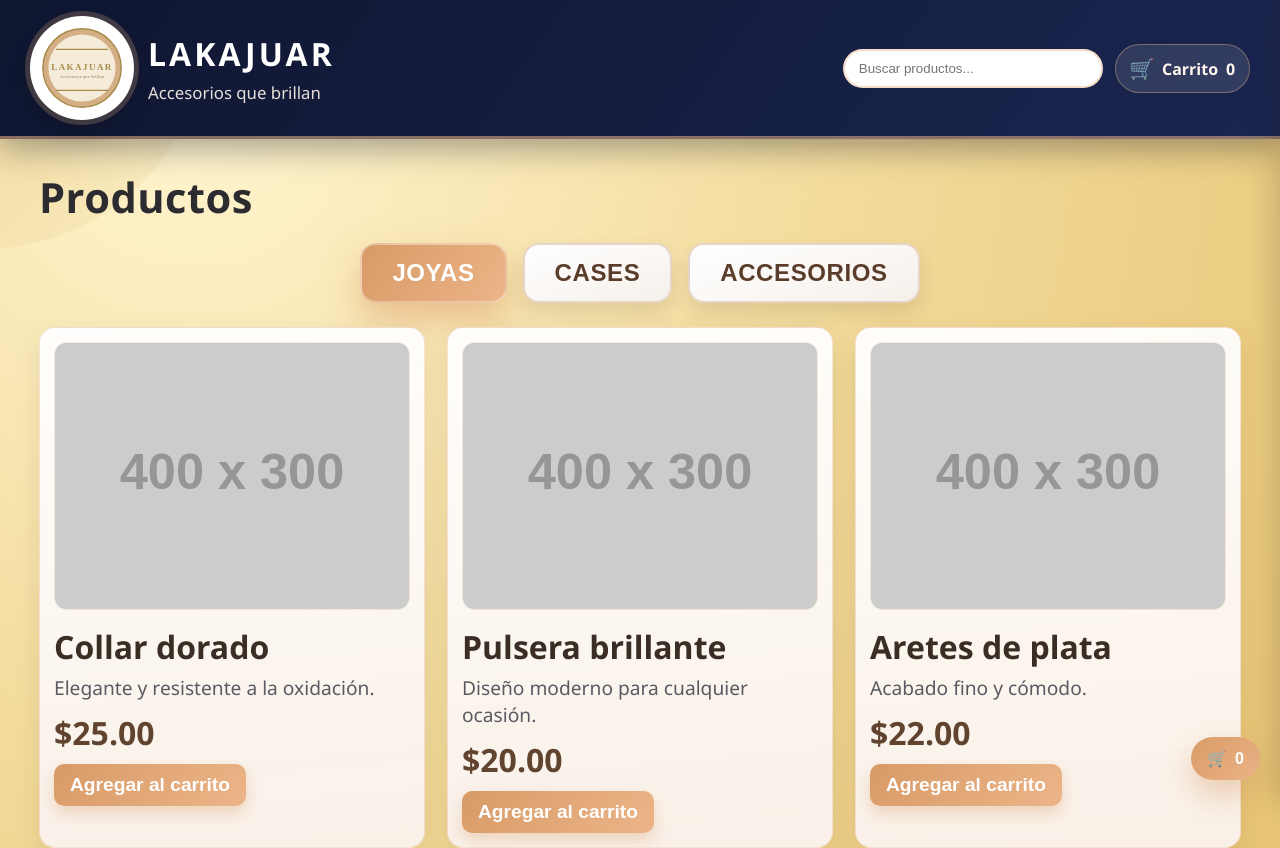
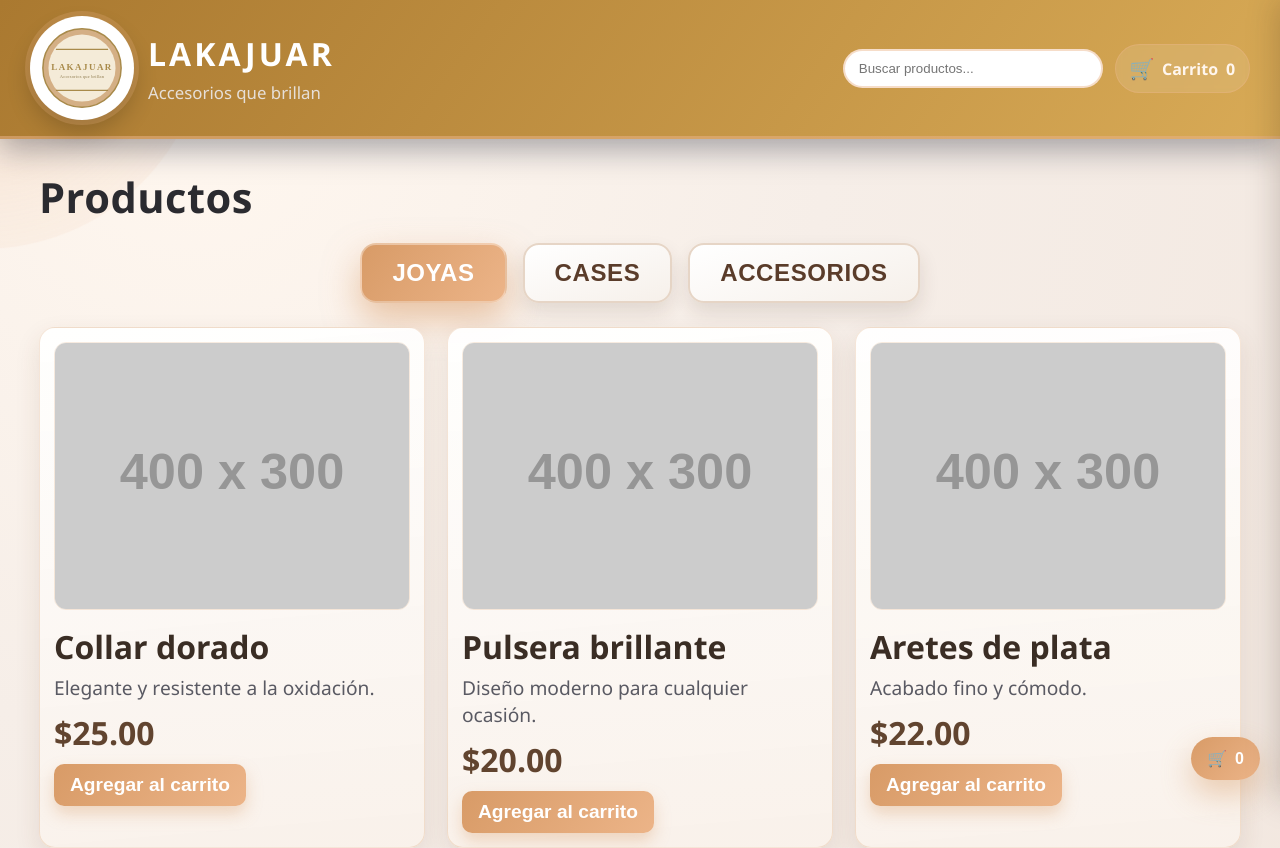
Before and after one commit to LUOX07/lakajuar-webpage, a website: page index.html in a window 1280 px wide. Shown: the top 848 px of the page. Drawn offline with Linux system fonts and the light colour scheme; placeholder pictures from the web are drawn by us.

Commit message:
Restaurar fondo general y cambiar solo header a dorado

```diff
--- a/assets/css/styles.css
+++ b/assets/css/styles.css
@@ -19,7 +19,7 @@ body {
     font-family: "Segoe UI", Tahoma, Geneva, Verdana, sans-serif;
     margin: 0;
     color: var(--ink-900);
-    background: radial-gradient(circle at 15% 10%, #fff5cf 0%, #f3dc9d 45%, #e6c26f 100%);
+    background: radial-gradient(circle at 15% 10%, #fff7ef 0%, #f6eee8 45%, #f2e7df 100%);
 }
 
 body::before {
@@ -29,7 +29,7 @@ body::before {
     width: 420px;
     height: 420px;
     border-radius: 50%;
-    background: radial-gradient(circle, rgba(212, 165, 76, 0.32), rgba(212, 165, 76, 0));
+    background: radial-gradient(circle, rgba(236, 180, 136, 0.28), rgba(236, 180, 136, 0));
     pointer-events: none;
     z-index: -1;
     animation: drift 14s ease-in-out infinite;
@@ -42,7 +42,7 @@ body::before {
     gap: 20px;
     flex-wrap: wrap;
     padding: 16px 30px;
-    background: linear-gradient(125deg, var(--navy-900), var(--navy-700));
+    background: linear-gradient(125deg, #aa7930, #d8aa56);
     color: var(--white);
     border-bottom: 3px solid rgba(236, 180, 136, 0.55);
     box-shadow: 0 10px 30px rgba(11, 16, 35, 0.35);
```
